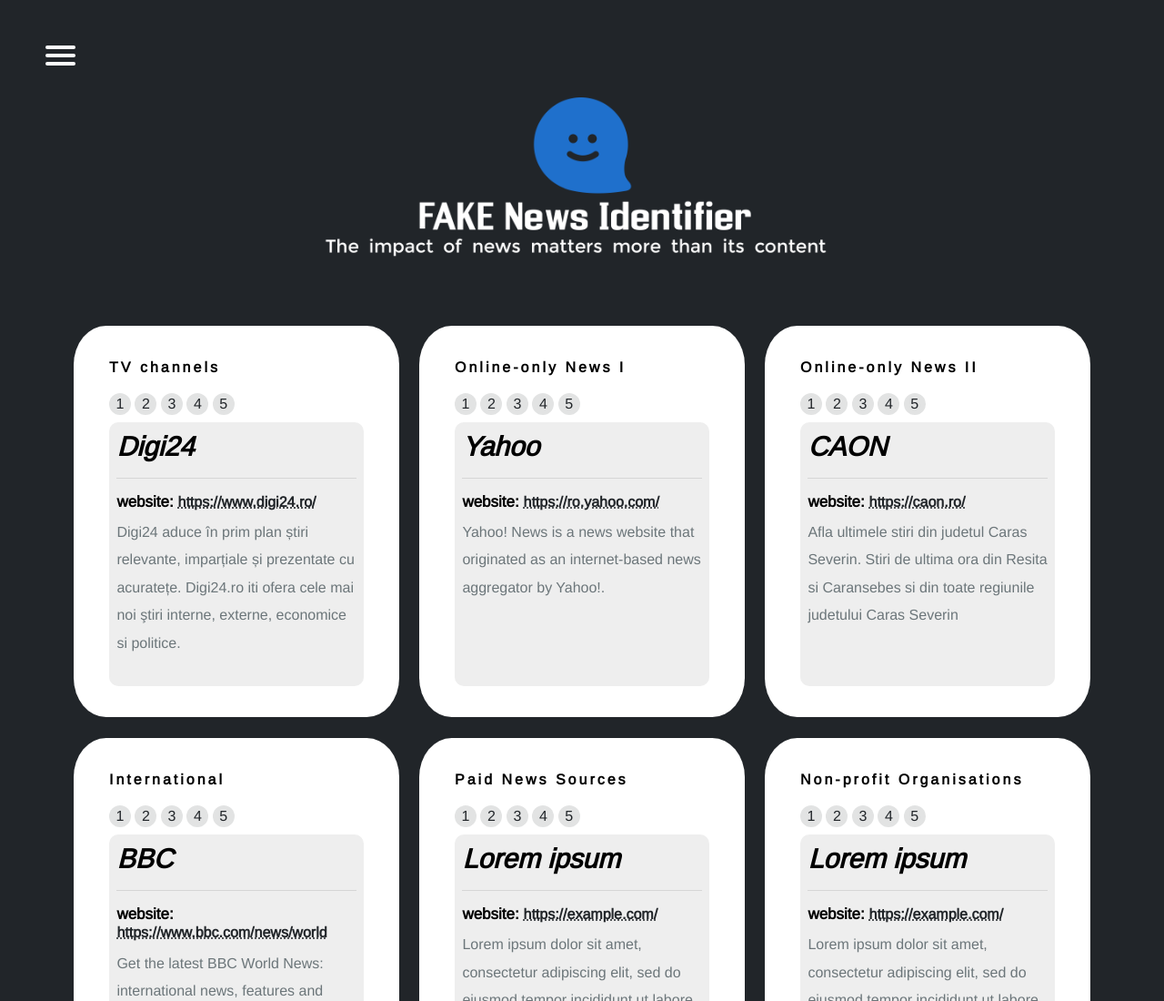
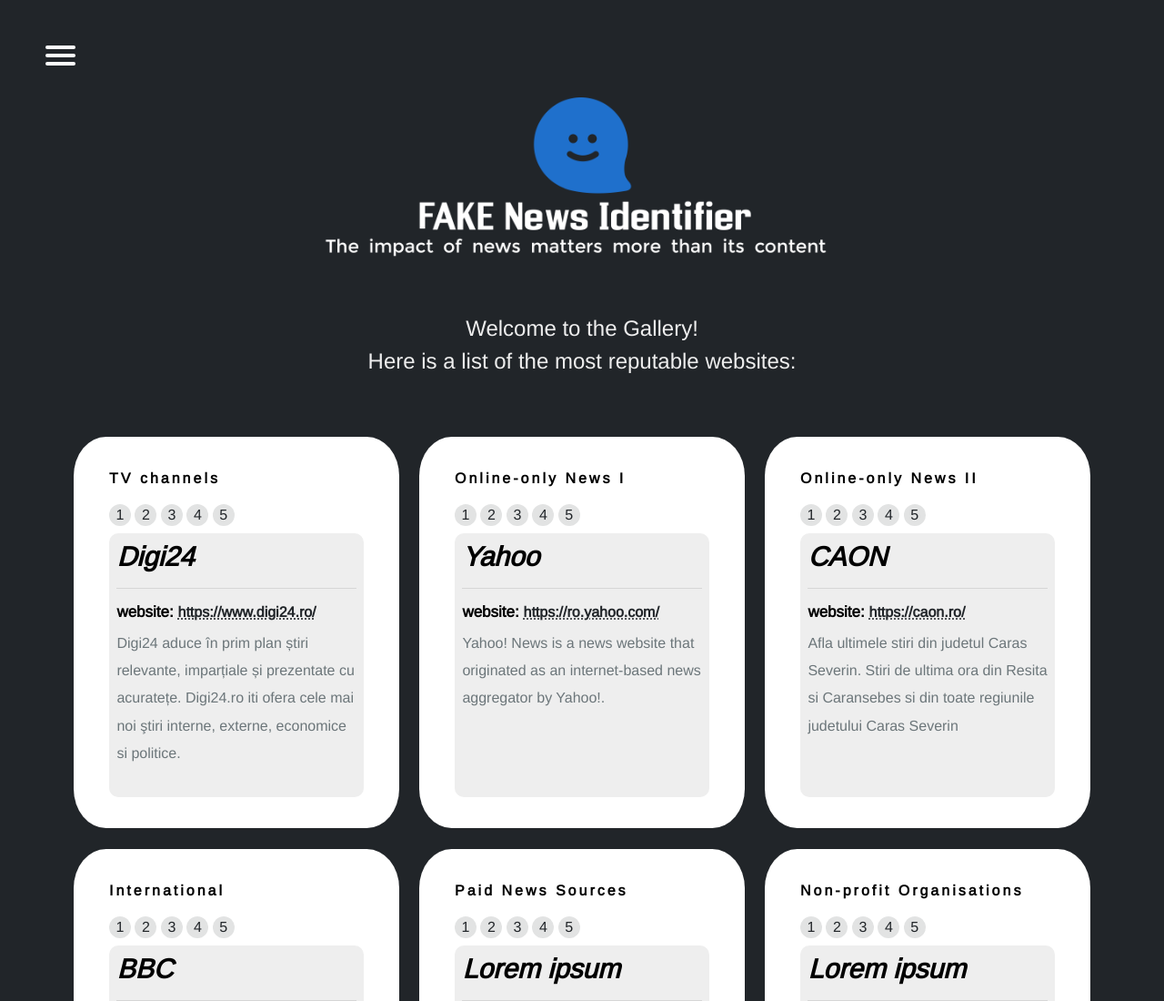
Before and after one commit to Pcarioca/Fake-News-Identifier2, a plain HTML site: page app.html in a window 1280 px wide. Shown: the top 1100 px of the page at 91% size. Drawn offline with nearby package versions, Linux system fonts and the light colour scheme.

Commit message:
few modifications

```diff
--- a/app.html
+++ b/app.html
@@ -97,7 +97,15 @@
                     class="mx-auto d-block center-block img-responsive">
             </div>
         </div>
-
+        <div class="row sq-row d-flex justify-content-center">
+            <h4 class="subhead">Welcome to the Gallery!</h4>
+        </div>
+        <div class="row sq-row d-flex justify-content-center">
+            <h4 class="subhead">Here is a list of the most reputable websites:</h4>
+        </div>
+        <div class="row sq-row d-flex justify-content-center">
+            <br><br>
+        </div>
         <div class="row sq-row d-flex justify-content-center">
             <div class="col-lg square d-flex justify-content-center height">
                 <div class="slider">
--- a/assets/app.css
+++ b/assets/app.css
@@ -8,6 +8,13 @@
     width: 100%;
     height: auto;
 }
+
+.subhead{
+    color:#eee;
+    text-align: center;
+}
+
+
 
 .square {
     margin: 1%;
```
Also changed, not shown: 1 other file.
